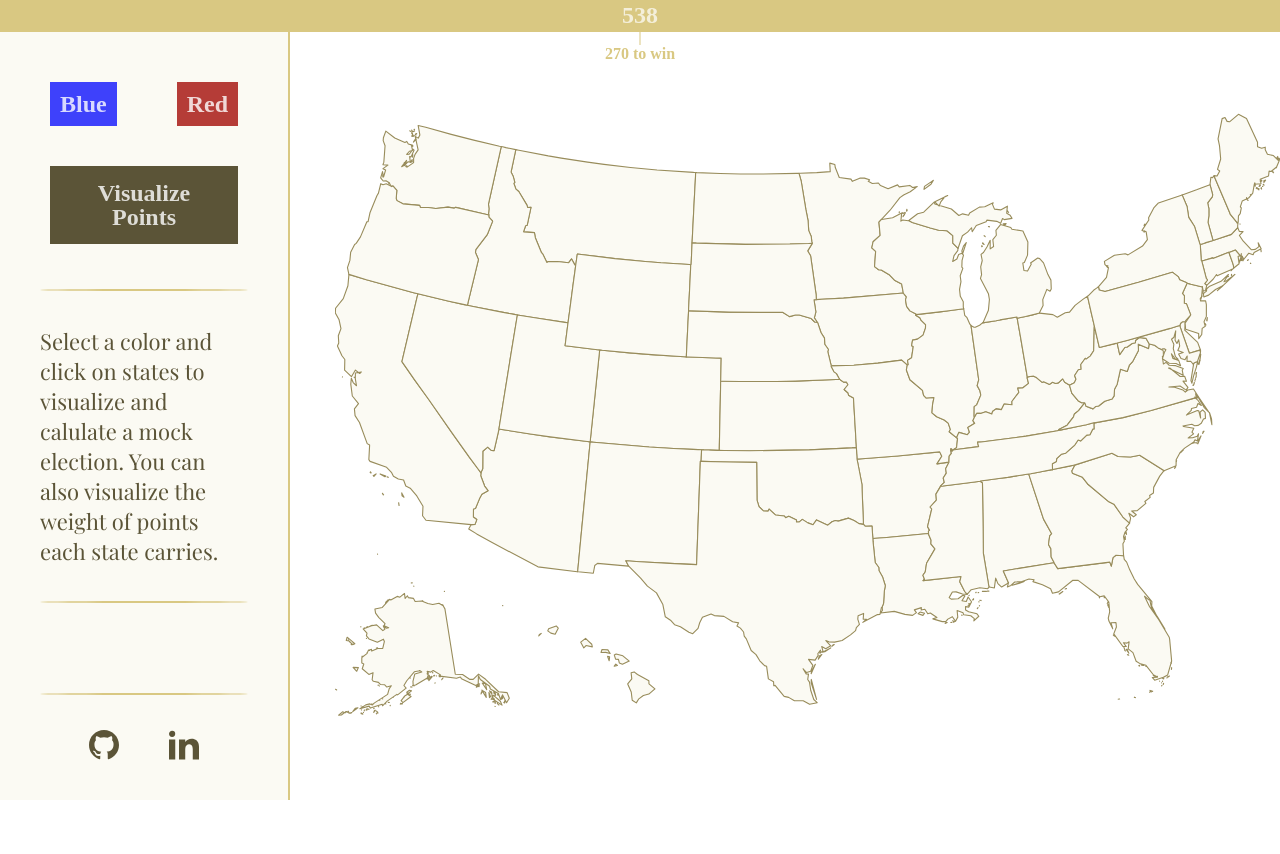
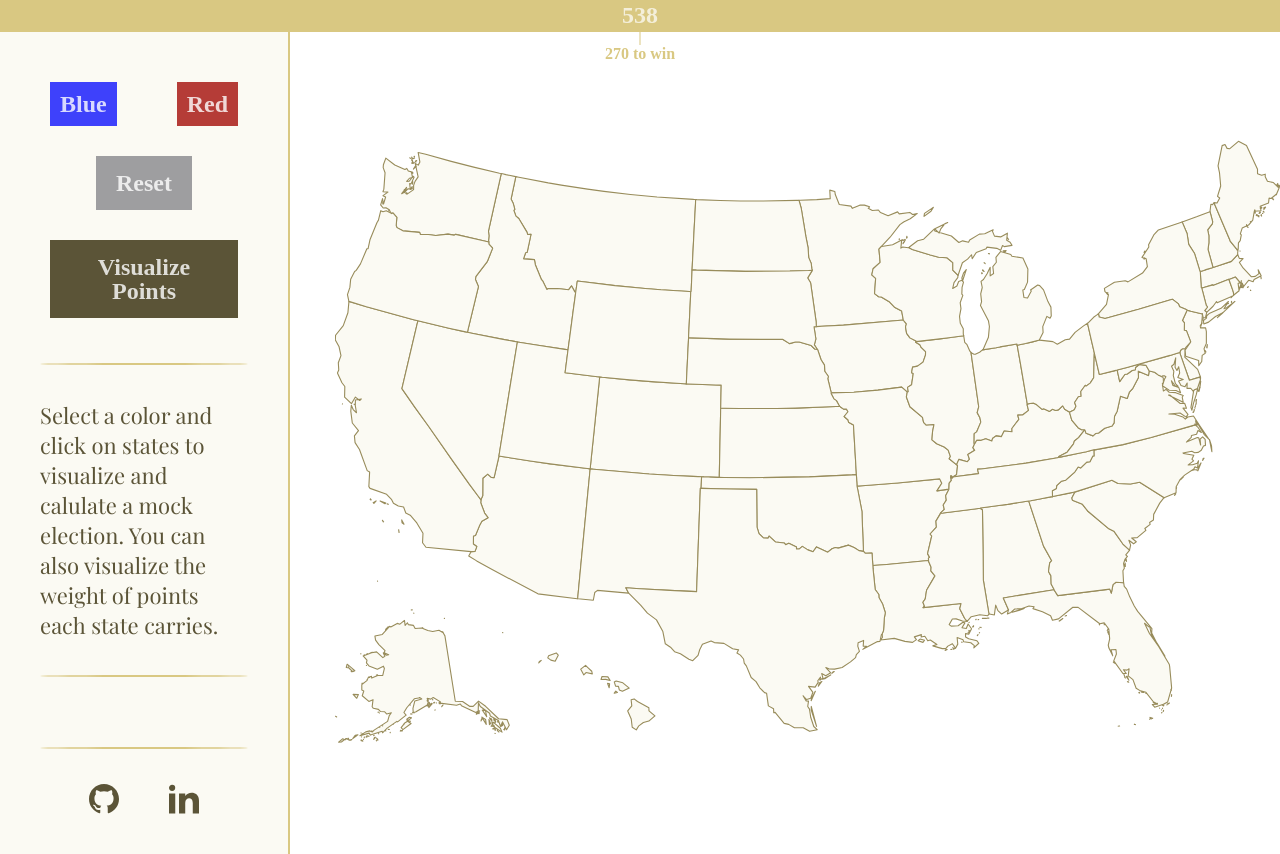
Before and after one commit to thnlsn/electoral-map, a React (Create React App) app: page / in a window 1280 px wide. Before the commit the page ends 800 px from the top, so only its background shows below. Built offline with nearby package versions, Linux system fonts and the light colour scheme; the HTML template or start-up script is replaced by a standard one; a web font is replaced by a local one.

Commit message:
reset button working

```diff
--- a/src/App.js
+++ b/src/App.js
@@ -80,6 +80,71 @@ function App() {
     points: '',
   });
 
+  const handleReset = () => {
+    setNonePts(538);
+    setBluePts(0);
+    setRedPts(0);
+    setNoneStates([
+      'massachusetts',
+      'minnesota',
+      'montana',
+      'north-dakota',
+      'hawaii',
+      'idaho',
+      'washington',
+      'arizona',
+      'california',
+      'colorado',
+      'nevada',
+      'new-mexico',
+      'oregon',
+      'utah',
+      'wyoming',
+      'arkansas',
+      'iowa',
+      'kansas',
+      'missouri',
+      'nebraska',
+      'oklahoma',
+      'south-dakota',
+      'louisiana',
+      'texas',
+      'connecticut',
+      'new-hampshire',
+      'rhode-island',
+      'vermont',
+      'alabama',
+      'florida',
+      'georgia',
+      'mississippi',
+      'south-carolina',
+      'illinois',
+      'indiana',
+      'kentucky',
+      'north-carolina',
+      'ohio',
+      'tennessee',
+      'virginia',
+      'wisconsin',
+      'west-virginia',
+      'delaware',
+      'district-of-columbia',
+      'maryland',
+      'new-jersey',
+      'new-york',
+      'pennsylvania',
+      'maine',
+      'michigan',
+      'alaska',
+    ]);
+    setBlueStates([]);
+    setRedStates([]);
+    setText({
+      name: '',
+      points: '',
+    });
+  };
+
   const handleHover = (e) => {
     const hoveredState = e.target.id;
     const points = e.target.dataset.points;
@@ -109,10 +174,7 @@ function App() {
     let points = Number(e.target.dataset.points);
     let clicked = e.target.dataset.party;
     let selected = selectedParty;
-    console.log(state);
-    console.log(points);
-    console.log(clicked);
-    console.log(selectedParty);
+
     switch (selected) {
       case 'blue':
         //BLUE SELECTED: CLICK NONE --> ADD POINTS TO BLUE + ADD STATE TO BLUE + SUBTRACT POINTS FROM NONE + REMOVE STATE FROM NONE
@@ -194,6 +256,7 @@ function App() {
         red={redPts}
         none={nonePts}
         text={text}
+        handleReset={handleReset}
       />
       <Map
         states={states}
--- a/src/components/Settings.js
+++ b/src/components/Settings.js
@@ -9,6 +9,7 @@ const Settings = ({
   visualize,
   party,
   text,
+  handleReset,
 }) => {
   return (
     <div className='settings'>
@@ -34,6 +35,15 @@ const Settings = ({
       >
         Red
       </div>
+
+      {/* RESET BUTTON */}
+      <div
+        className={`settings__btn settings__btn--reset`}
+        onClick={handleReset}
+      >
+        Reset
+      </div>
+
       {/* VISUALIZE BUTTON */}
       <div
         className={`settings__btn settings__btn--visualize ${
--- a/src/css/style.css
+++ b/src/css/style.css
@@ -84,7 +84,7 @@ body {
 .settings {
   display: grid;
   grid-template-columns: [full-start blue-start] 1fr [blue-end red-start] 1fr [red-end full-end];
-  grid-template-rows: min-content min-content min-content min-content min-content 1fr;
+  grid-template-rows: min-content min-content min-content min-content min-content min-content 1fr;
   grid-auto-rows: min-content;
   padding: 4rem 4rem;
   column-gap: 4rem;
@@ -186,6 +186,11 @@ body {
       justify-self: center;
       background-color: #5b5437;
       padding: 1.5rem 2rem; }
+    .settings__btn--reset {
+      grid-column: 1 / -1;
+      justify-self: center;
+      background-color: #9e9ea0;
+      padding: 1.5rem 2rem; }
   .settings__footer {
     grid-column: 1 / -1; }
   .settings hr {
--- a/src/sass/_components.scss
+++ b/src/sass/_components.scss
@@ -124,6 +124,14 @@
 
       padding: 1.5rem 2rem;
     }
+
+    &--reset {
+      grid-column: 1 / -1;
+      justify-self: center;
+      background-color: $color-grey;
+
+      padding: 1.5rem 2rem;
+    }
   }
 
   &__footer {
--- a/src/sass/_layout.scss
+++ b/src/sass/_layout.scss
@@ -15,7 +15,7 @@
 .settings {
   display: grid;
   grid-template-columns: [full-start blue-start] 1fr [blue-end red-start] 1fr [red-end full-end];
-  grid-template-rows: min-content min-content min-content min-content min-content 1fr;
+  grid-template-rows: min-content min-content min-content min-content min-content min-content 1fr;
   grid-auto-rows: min-content;
   padding: 4rem 4rem;
   column-gap: 4rem;
```
